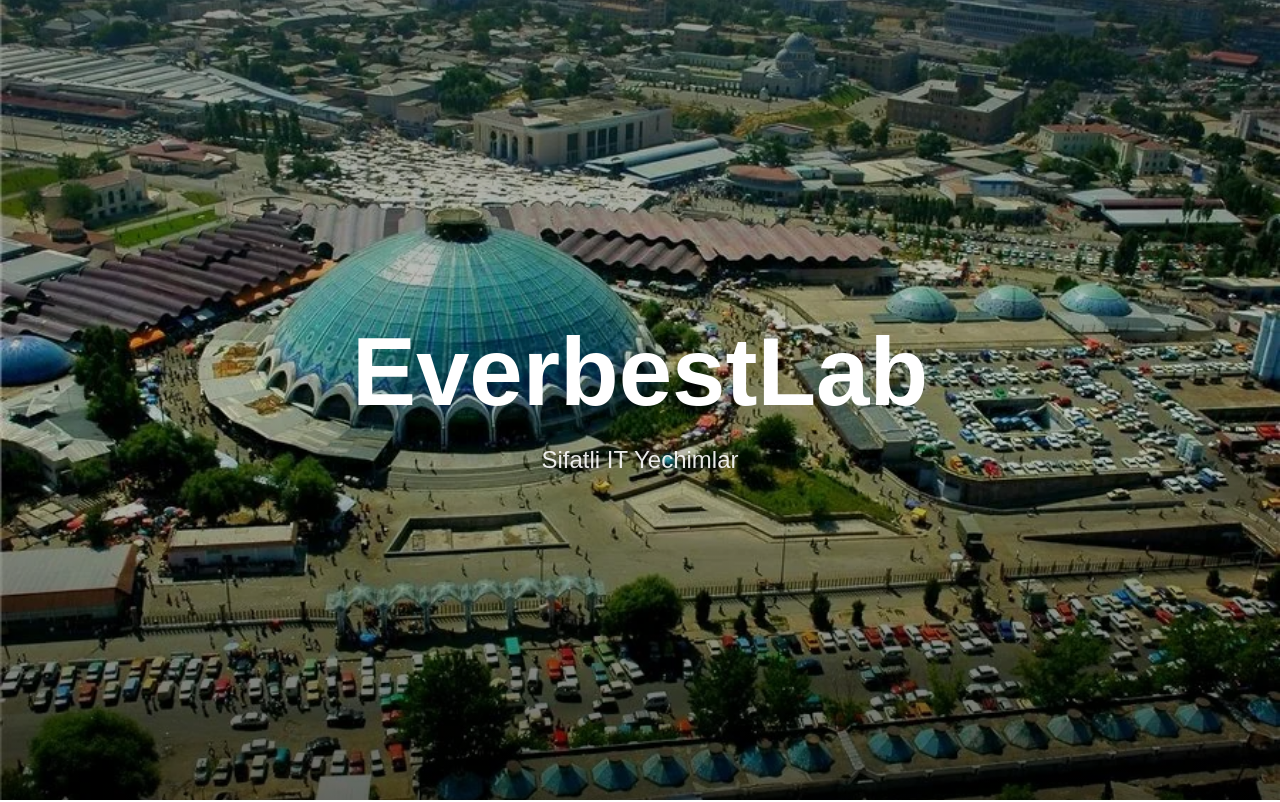
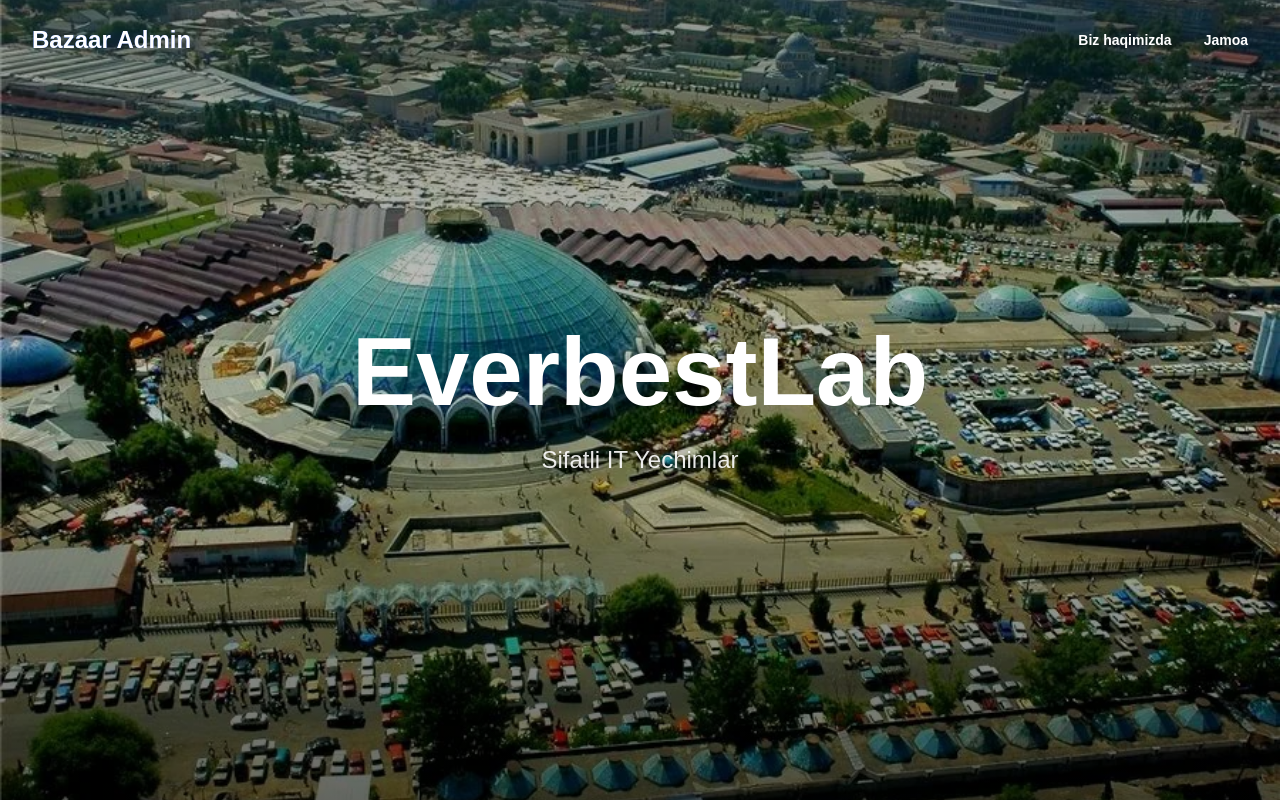
Before and after one commit to suhrob-qalandarov/ebazaar-demo-front, a Next.js app: page / in a window 1280 px wide. Shown: the top 802 px of the page. Built offline with nearby package versions, Linux system fonts and the light colour scheme.

Commit message:
Navbar qo'shildi: Bazaar Admin logo va navigatsiya linklari

```diff
--- /dev/null
+++ b/src/app/components/Navbar.tsx
@@ -0,0 +1,125 @@
+"use client";
+
+import React, { useState, useEffect } from "react";
+import { motion, AnimatePresence } from "framer-motion";
+import { Menu, X } from "lucide-react";
+
+const Navbar: React.FC = () => {
+  const [isScrolled, setIsScrolled] = useState(false);
+  const [isMobileMenuOpen, setIsMobileMenuOpen] = useState(false);
+
+  useEffect(() => {
+    const handleScroll = () => {
+      setIsScrolled(window.scrollY > 50);
+    };
+    window.addEventListener("scroll", handleScroll);
+    return () => window.removeEventListener("scroll", handleScroll);
+  }, []);
+
+  const navLinks = [
+    { name: "Biz haqimizda", href: "#about" },
+    { name: "Jamoa", href: "#team" },
+  ];
+
+  return (
+    <motion.nav
+      initial={{ y: -100 }}
+      animate={{ y: 0 }}
+      transition={{ duration: 0.5 }}
+      className={`fixed top-0 left-0 right-0 z-50 transition-all duration-300 ${
+        isScrolled
+          ? "bg-white/95 dark:bg-slate-900/95 backdrop-blur-xl shadow-lg"
+          : "bg-transparent"
+      }`}
+    >
+      <div className="max-w-7xl mx-auto px-4 sm:px-6 lg:px-8">
+        <div className="flex items-center justify-between h-20">
+          {/* Logo */}
+          <motion.a
+            href="/"
+            className="text-2xl font-bold"
+            whileHover={{ scale: 1.05 }}
+            whileTap={{ scale: 0.95 }}
+          >
+            <span className={`bg-gradient-to-r from-blue-600 to-blue-800 bg-clip-text text-transparent ${
+              isScrolled ? "" : "text-white"
+            }`}>
+              Bazaar Admin
+            </span>
+          </motion.a>
+
+          {/* Desktop Navigation */}
+          <div className="hidden md:flex items-center space-x-8">
+            {navLinks.map((link, index) => (
+              <motion.a
+                key={link.name}
+                href={link.href}
+                className={`text-sm font-semibold transition-colors ${
+                  isScrolled
+                    ? "text-slate-700 dark:text-slate-300 hover:text-blue-600 dark:hover:text-blue-400"
+                    : "text-white hover:text-blue-200"
+                }`}
+                initial={{ opacity: 0, y: -20 }}
+                animate={{ opacity: 1, y: 0 }}
+                transition={{ delay: index * 0.1 + 0.3 }}
+                whileHover={{ y: -2 }}
+              >
+                {link.name}
+              </motion.a>
+            ))}
+          </div>
+
+          {/* Mobile Menu Button */}
+          <button
+            className={`md:hidden p-2 rounded-lg transition-colors ${
+              isScrolled
+                ? "text-slate-700 dark:text-slate-300 hover:bg-slate-100 dark:hover:bg-slate-800"
+                : "text-white hover:bg-white/10"
+            }`}
+            onClick={() => setIsMobileMenuOpen(!isMobileMenuOpen)}
+            aria-label="Toggle menu"
+          >
+            {isMobileMenuOpen ? <X size={24} /> : <Menu size={24} />}
+          </button>
+        </div>
+      </div>
+
+      {/* Mobile Menu */}
+      <AnimatePresence>
+        {isMobileMenuOpen && (
+          <motion.div
+            initial={{ opacity: 0, height: 0 }}
+            animate={{ opacity: 1, height: "auto" }}
+            exit={{ opacity: 0, height: 0 }}
+            transition={{ duration: 0.3 }}
+            className={`md:hidden overflow-hidden ${
+              isScrolled
+                ? "bg-white/95 dark:bg-slate-900/95 backdrop-blur-xl"
+                : "bg-black/50 backdrop-blur-xl"
+            }`}
+          >
+            <div className="px-4 py-6 space-y-4">
+              {navLinks.map((link) => (
+                <motion.a
+                  key={link.name}
+                  href={link.href}
+                  className={`block py-3 text-base font-semibold transition-colors ${
+                    isScrolled
+                      ? "text-slate-700 dark:text-slate-300 hover:text-blue-600 dark:hover:text-blue-400"
+                      : "text-white hover:text-blue-200"
+                  }`}
+                  onClick={() => setIsMobileMenuOpen(false)}
+                  whileHover={{ x: 5 }}
+                >
+                  {link.name}
+                </motion.a>
+              ))}
+            </div>
+          </motion.div>
+        )}
+      </AnimatePresence>
+    </motion.nav>
+  );
+};
+
+export default Navbar;
--- a/src/app/layout.tsx
+++ b/src/app/layout.tsx
@@ -1,6 +1,7 @@
 import type { Metadata } from "next";
 import { Geist, Geist_Mono } from "next/font/google";
 import "./globals.css";
+import Navbar from "./components/Navbar";
 
 const geistSans = Geist({
   variable: "--font-geist-sans",
@@ -27,6 +28,7 @@
       <body
         className={`${geistSans.variable} ${geistMono.variable} antialiased`}
       >
+        <Navbar />
         {children}
       </body>
     </html>
```
